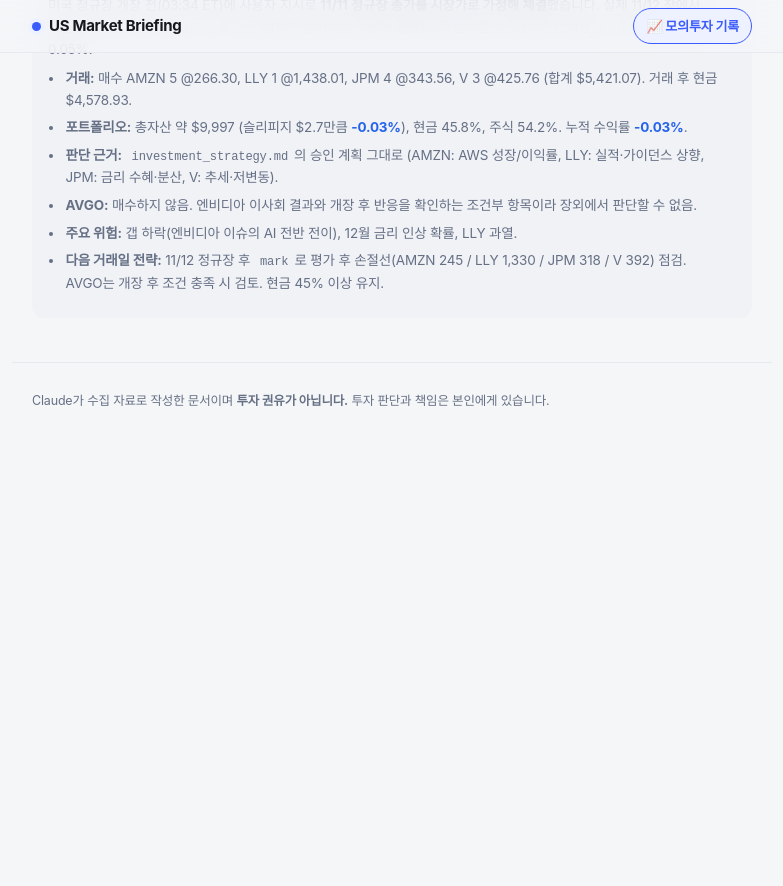
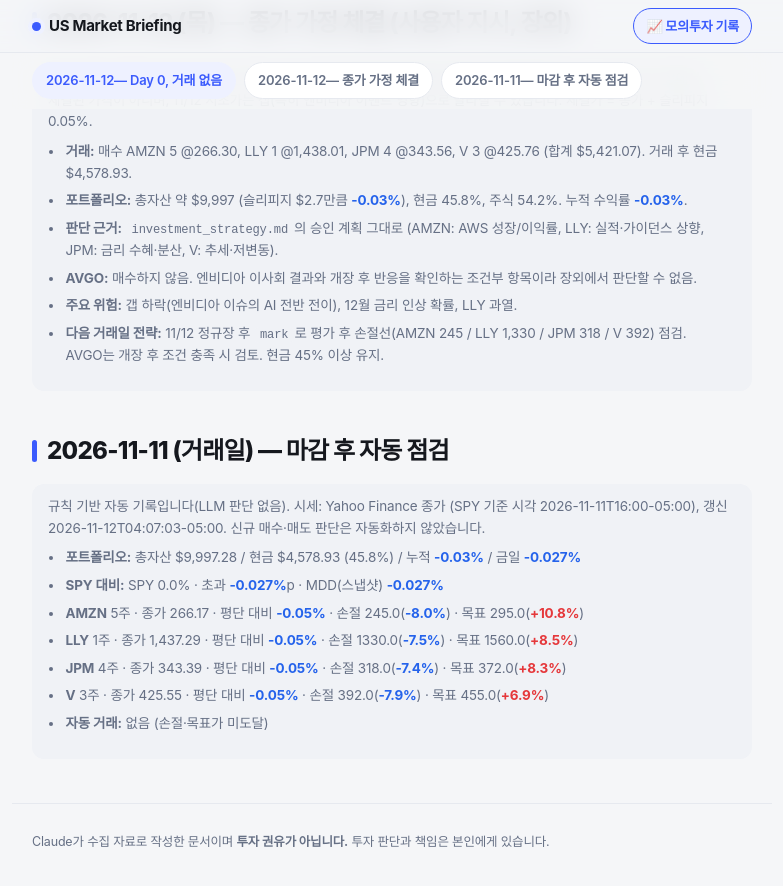
Before and after one commit to Halim2233/market-briefing, a Jekyll site: the page built from docs/paper/daily.md, in a window 1280 px wide and 900 px high, scrolled down 778 px. Shown: the top 886 px of the window, without its empty margins (248-1031 px from the left). Built offline with Jekyll 4.4.1, drawn with Linux system fonts in a browser that asks for light colours; some web fonts are replaced; before the commit the page ends 1237 px from its top, so only the background shows below that.

Commit message:
auto: 2026-11-12 briefing + paper-trading check

```diff
--- a/docs/paper/daily.md
+++ b/docs/paper/daily.md
@@ -24,3 +24,13 @@ permalink: /paper/daily/
 - **AVGO:** 매수하지 않음. 엔비디아 이사회 결과와 개장 후 반응을 확인하는 조건부 항목이라 장외에서 판단할 수 없음.
 - **주요 위험:** 갭 하락(엔비디아 이슈의 AI 전반 전이), 12월 금리 인상 확률, LLY 과열.
 - **다음 거래일 전략:** 11/12 정규장 후 `mark`로 평가 후 손절선(AMZN 245 / LLY 1,330 / JPM 318 / V 392) 점검. AVGO는 개장 후 조건 충족 시 검토. 현금 45% 이상 유지.
+
+## 2026-11-11 (거래일) — 마감 후 자동 점검
+> 규칙 기반 자동 기록입니다(LLM 판단 없음). 시세: Yahoo Finance 종가 (SPY 기준 시각 2026-11-11T16:00-05:00), 갱신 2026-11-12T04:07:03-05:00. 신규 매수·매도 판단은 자동화하지 않았습니다.
+- **포트폴리오:** 총자산 $9,997.28 / 현금 $4,578.93 (45.8%) / 누적 -0.03% / 금일 -0.027%
+- **SPY 대비:** SPY 0.0% · 초과 -0.027%p · MDD(스냅샷) -0.027%
+- **AMZN** 5주 · 종가 266.17 · 평단 대비 -0.05% · 손절 245.0(-8.0%) · 목표 295.0(+10.8%)
+- **LLY** 1주 · 종가 1,437.29 · 평단 대비 -0.05% · 손절 1330.0(-7.5%) · 목표 1560.0(+8.5%)
+- **JPM** 4주 · 종가 343.39 · 평단 대비 -0.05% · 손절 318.0(-7.4%) · 목표 372.0(+8.3%)
+- **V** 3주 · 종가 425.55 · 평단 대비 -0.05% · 손절 392.0(-7.9%) · 목표 455.0(+6.9%)
+- **자동 거래:** 없음 (손절·목표가 미도달)
--- a/docs/paper/data/performance.json
+++ b/docs/paper/data/performance.json
@@ -23,6 +23,12 @@
       "equity": 9997.28,
       "spy": 759.81,
       "price_time_et": "2026-11-11T16:00:01-05:00"
+    },
+    {
+      "time_et": "2026-11-12T04:07:03-05:00",
+      "equity": 9997.28,
+      "spy": 759.81,
+      "price_time_et": "2026-11-11T16:00:01-05:00"
     }
   ],
   "cumulative_return_pct": -0.027,
--- a/docs/paper/data/portfolio.json
+++ b/docs/paper/data/portfolio.json
@@ -44,7 +44,8 @@
     "start_time_et": "2026-11-11T16:00:01-05:00"
   },
   "day_start_equity": 10000.0,
-  "day_start_date": "2026-11-12",
+  "day_start_date": "2026-11-11",
   "halt_buys": false,
-  "last_update_et": "2026-11-12T03:34:35-05:00"
+  "last_update_et": "2026-11-12T04:07:03-05:00",
+  "last_auto_session": "2026-11-11"
 }
--- a/paper/performance.json
+++ b/paper/performance.json
@@ -23,6 +23,12 @@
       "equity": 9997.28,
       "spy": 759.81,
       "price_time_et": "2026-11-11T16:00:01-05:00"
+    },
+    {
+      "time_et": "2026-11-12T04:07:03-05:00",
+      "equity": 9997.28,
+      "spy": 759.81,
+      "price_time_et": "2026-11-11T16:00:01-05:00"
     }
   ],
   "cumulative_return_pct": -0.027,
--- a/paper/portfolio.json
+++ b/paper/portfolio.json
@@ -44,7 +44,8 @@
     "start_time_et": "2026-11-11T16:00:01-05:00"
   },
   "day_start_equity": 10000.0,
-  "day_start_date": "2026-11-12",
+  "day_start_date": "2026-11-11",
   "halt_buys": false,
-  "last_update_et": "2026-11-12T03:34:35-05:00"
+  "last_update_et": "2026-11-12T04:07:03-05:00",
+  "last_auto_session": "2026-11-11"
 }
```
Also changed, not shown: paper/daily_report.md (+10 -0 lines).
